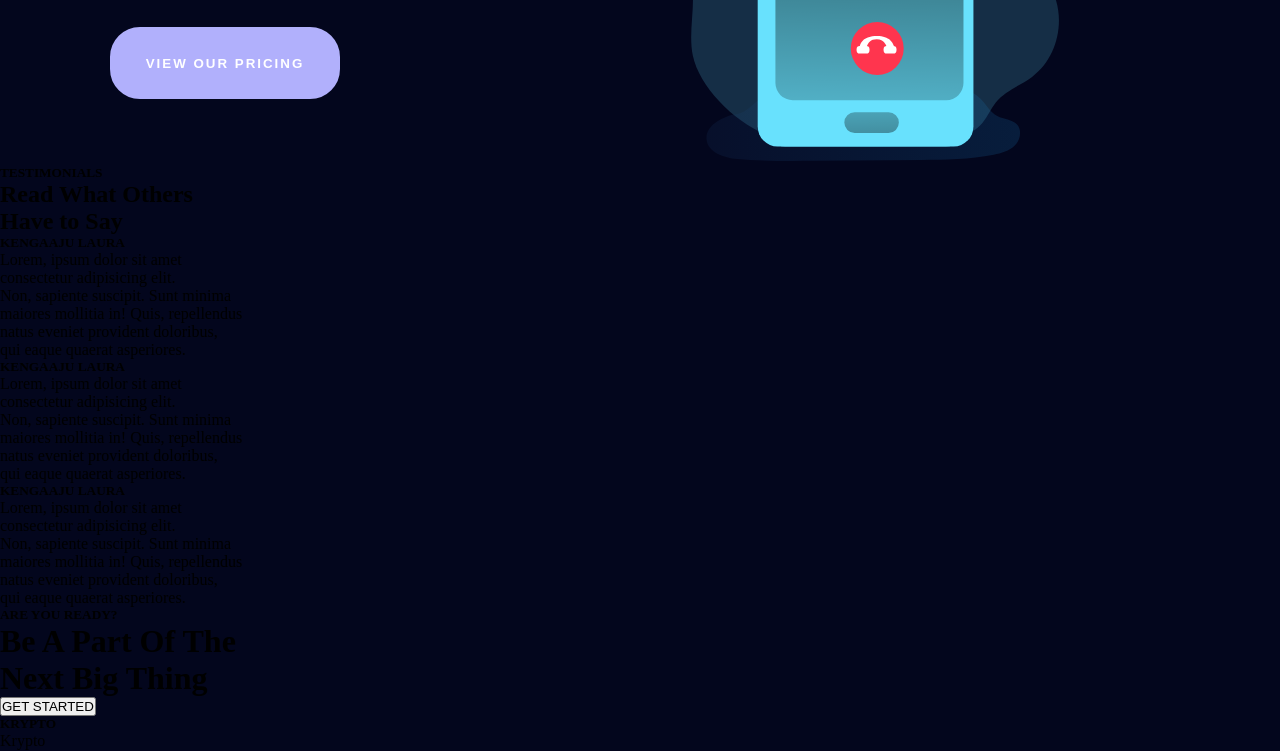
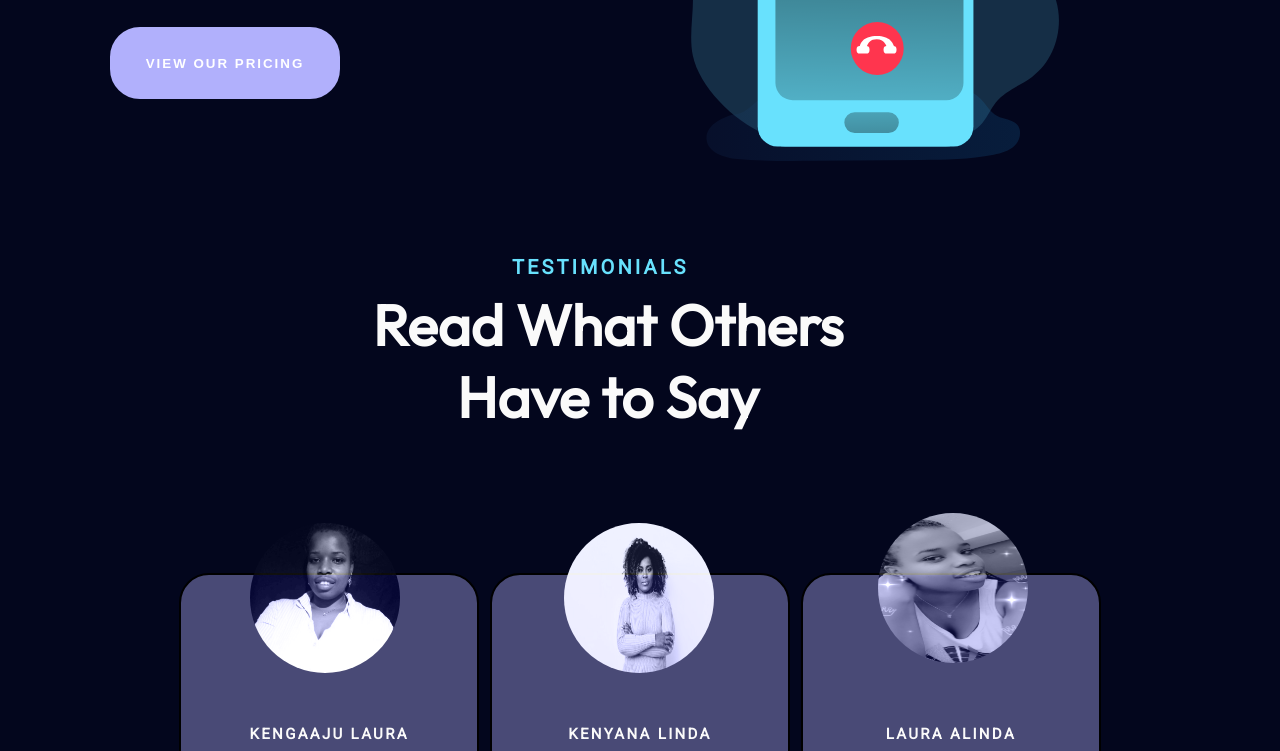
Before and after one commit to Lauraalinda/Nfts-Website, a plain HTML site: page index.html in a window 1280 px wide. Shown: the part 2049-2800 px from the top of the page. Drawn offline with Linux system fonts and the light colour scheme.

Commit message:
discoverbfts

```diff
--- a/index.html
+++ b/index.html
@@ -66,6 +66,7 @@
 </div>
 
 
+
 <div class="thirdsection">
     <div class="text">
         <h5>ANALYTICS</h5>
@@ -85,7 +86,13 @@
     <h5>TESTIMONIALS</h5>
     <h2>Read What Others<br>Have to Say</h2>
     </div>
-    <div class="members">
+<div class="members2">
+        <div class="img">
+            <img src="/images/loloz.jpeg" id="a">
+            <img src="/images/blkkk.jpg" id="b">
+            <img src="/images/IMG-20220219-WA0055.jpg" id="c" >
+        </div>
+    <div class="member">
         <div class="details">
             <h5>KENGAAJU LAURA</h5>
             <p>Lorem, ipsum dolor sit amet<br> consectetur adipisicing elit.
@@ -97,7 +104,7 @@
         </div>
 
         <div class="details">
-            <h5>KENGAAJU LAURA</h5>
+            <h5>KENYANA LINDA</h5>
             <p>Lorem, ipsum dolor sit amet<br> consectetur adipisicing elit.
                 <br> Non, sapiente suscipit. Sunt minima<br>
                 maiores mollitia in! Quis, repellendus<br>
@@ -107,7 +114,7 @@
         </div>
 
         <div class="details">
-            <h5>KENGAAJU LAURA</h5>
+            <h5>LAURA ALINDA</h5>
             <p>Lorem, ipsum dolor sit amet<br> consectetur adipisicing elit.
                 <br> Non, sapiente suscipit. Sunt minima<br>
                 maiores mollitia in! Quis, repellendus<br>
@@ -115,10 +122,11 @@
                 qui eaque quaerat asperiores.
             </p>
         </div>
+     </div>
     </div>
 </div>
 
-<div class="fifth section">
+<div class="fifthsection">
     <h5>ARE YOU READY?</h5>
     <h1>Be A Part Of The<br> Next Big Thing</h1>
     <button id="start">GET STARTED</button>
@@ -142,7 +150,7 @@
     </div>
     <div class="krypto">
         <h5>Join Our Newsletter</h5>
-        <input type="text" placeholder="Enter Email" id="inputmessage"><button id="nfts">SUBMIT</button>>
+        <input type="text" placeholder="Enter Email" id="inputmessage"><button id="nfts">SUBMIT</button>
     </div>
 </div>
 </div>
--- a/style.css
+++ b/style.css
@@ -14,6 +14,7 @@
 .body{
     padding: 200px;
 }
+
 .Top{
     width:100%;
     height:110vh;
@@ -100,7 +101,6 @@ ul li a{
     font-weight: bolder;
     font-size: 15px;
     margin:10px 70px 20px 70px;
-
 }
 .logos{
     border:2px solid rgb(48, 42, 100,0.4);
@@ -116,10 +116,6 @@ ul li a{
     padding-left:70px;
     padding-top: 70px;
 }
-
-
-
-
 .text{
     padding-left: 40px;
 }
@@ -164,3 +160,170 @@ ul li a{
     padding-left:70px;
     padding-top: 10px;
 }
+
+.fourthsection{
+    padding-top: 50px;
+}
+.heading h5{
+    font-family: 'Roboto';
+    color: #68E1FD;
+    font-size: 20px;
+    letter-spacing: 0.155em;
+    padding:40px 0px 0px 40%;
+}
+.heading h2{
+font-family: 'Outfit';
+color: #FAFAFA;
+font-size: 57px;
+text-align: center;
+padding:10px 5% 0px 0%;
+}
+.member{
+    padding-top:30px;
+    display:flex;
+    padding:70px 14% 70px 14%;
+    justify-content: space-between;
+}
+.members2{
+    padding-top: 70px;
+
+}
+.details{
+    border:2px solid;
+    border-radius: 30px;
+    background-color:  rgb(177, 176, 252,0.4);
+    padding-top: 150px;
+    height: 400px;
+    width:300px;
+    text-align: center;
+}
+.img{
+   z-index:2;
+   position:absolute;
+   mix-blend-mode: luminosity;
+
+}
+.img #a {
+
+    width:150px;
+    height:150px;
+    margin-left: 250px;
+
+    clip-path: circle();
+}
+.img #b{
+    width:150px;
+    height:150px;
+    clip-path: circle();
+    margin-left: 160px;
+}
+.img #c{
+    width:150px;
+    height:170px;
+    clip-path: circle();
+    margin-left: 160px;
+}
+.details h5{
+    color:#FAFAFA;
+    padding-bottom: 30px;
+    letter-spacing: 0.155em;
+    font-family: 'Roboto';
+    font-weight: bold;
+    font-size: 15px;
+}
+.details p{
+    color:#FAFAFA;
+    font-family: 'Roboto';
+    font-size: 15px;
+    font-weight:lighter;
+}
+
+.fifthsection{
+width: 1000px;
+height: 400px;
+margin-left: 140px;
+margin-top: 50px;
+padding-top: 50px;
+border-radius: 20px;
+background: linear-gradient(279.01deg, rgba(104, 225, 253, 0.62) 3.79%, rgba(115, 124, 227, 0.9) 68.21%);
+
+}
+.fifthsection h5{
+font-family: 'Roboto';
+font-size: 20px;
+text-align: center;
+letter-spacing: 0.155em;
+text-transform: uppercase;
+color: #000000;
+
+}
+.fifthsection h1{
+    padding-top: 20px;
+    font-family: 'Outfit';
+    color:#FAFAFA;
+    letter-spacing: 0.100em;
+    font-weight: 700;
+    font-size: 64px;
+    margin-left: 30px;
+    text-align: center;
+}
+#start{
+    border:2px solid #000;
+    background-color: #000000;
+    border-radius: 40px;
+    width:270px;
+    height:70px;
+    margin-left: 370px;
+    margin-top: 30px;
+    color:#FAFAFA;
+    letter-spacing: 0.155em;
+    font-family: 'Roboto';
+    font-weight: bolder;
+    font-size:15px;
+}
+.footer{
+    padding-top: 80px;
+    margin-left: 50px;
+    display:flex;
+    justify-content: space-evenly;
+    padding-bottom: 70px;
+    color:#FAFAFA;
+    font-family: 'Roboto';
+    line-height: 40px;
+
+}
+.words h5{
+    font-weight: 1000;
+    font-size: 20px;
+}
+.krypto h7{
+    font-weight: 700;
+    font-size: 15px;
+}
+.krypto h5{
+    font-weight: 700;
+    font-size: 15px;
+}
+
+#inputmessage{
+background: #302B64;
+border-radius: 20px;
+height: 50px;
+width:300px;
+font-family: 'Roboto';
+font-weight: 400;
+font-size: 18px;
+line-height: 21px;
+}
+::placeholder{
+    color:#FAFAFA;
+    padding: 30px;
+}
+#nfts{
+position: absolute;
+width: 100px;
+height: 50px;
+left: calc(60% - 180px/2 + 443px);
+background: #B1B0FC;
+border-radius: 87px;
+}
```
Also changed, not shown: images/IMG-20220219-WA0055.jpg (added), images/blkkk.jpg (added), images/loloz.jpeg (added).
